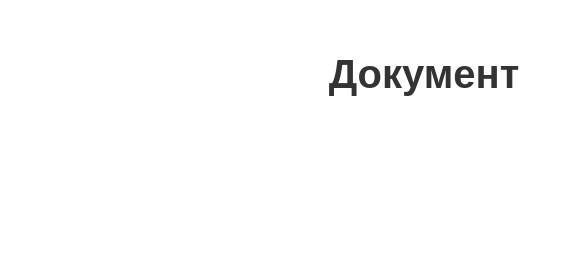
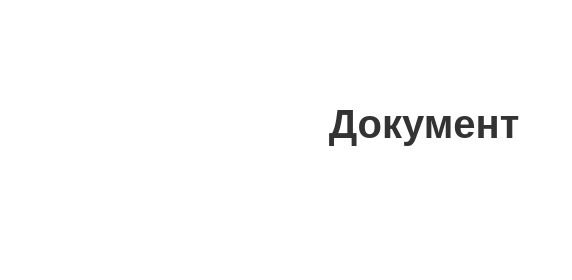
Before and after one commit to Arsz1/Arsz1.github.io, a plain HTML site: page index.html in a window 1280 px wide. Shown: the part 456-736 px from the top of the page, 216-788 px from the left. Drawn offline with Linux system fonts and the light colour scheme.

Commit message:
Update style.css

```diff
--- a/css/style.css
+++ b/css/style.css
@@ -20,7 +20,7 @@ header img {
 }
 
 header h1 {
-  margin-top: 500px;
+  padding-top: 500px;
   font-size: 40px;
   text-align: center;
 }
```
